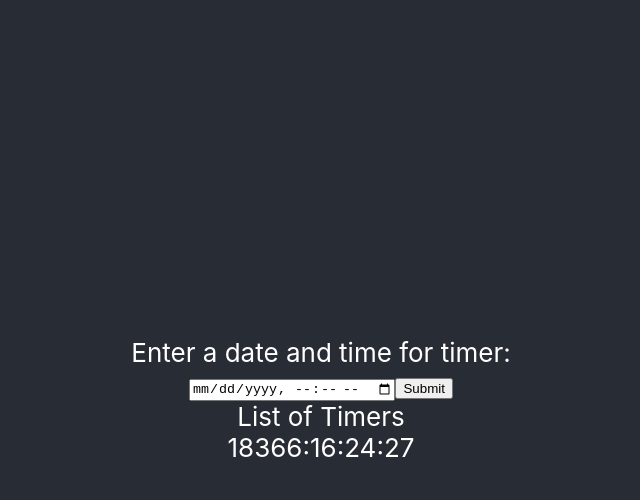
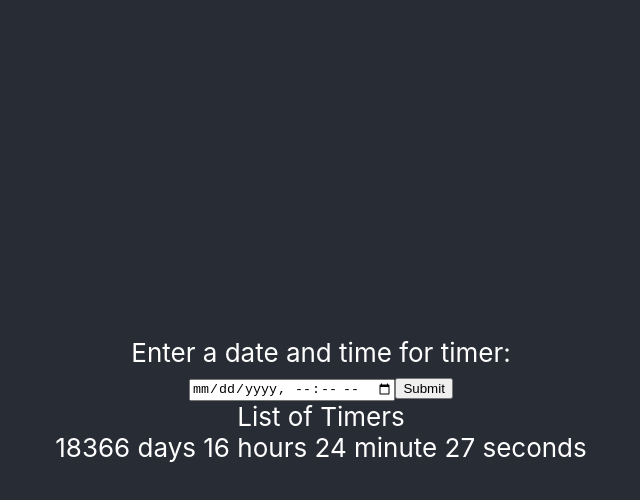
Before and after one commit to AshishTaduce/timer_react, a React (Create React App) app: page / in a window 1280 px wide. Both pictures are taken after a click on the button "Submit". Shown: the top 500 px of the page, without its empty margins (319-959 px from the left). Built offline with nearby package versions, Linux system fonts and the light colour scheme.

Commit message:
Implemented quality feedback

```diff
--- a/src/DatePicker/index.js
+++ b/src/DatePicker/index.js
@@ -15,16 +15,13 @@ class DatePicker extends Component{
     onTimerFinish(targetTime){
         let temp = this.state.timersList.slice();
         temp.splice(temp.indexOf(targetTime), 1);
-        // console.log(temp);
         this.setState( {
                 timersList: temp,
             });
+        alert(`Timer finished of target time ${targetTime}`);
     }
 
-    updateTimersList(){
-        console.log('====================================');
-        console.log('hum yaha naye hai', this.state);
-        console.log('====================================');
+    addToTimerList(){
         let temp = this.state.timersList.slice();
         temp.push(this.state.fetchedDate);
         this.setState({
@@ -34,7 +31,6 @@ class DatePicker extends Component{
     }
 
     handleDate(date){
-        console.log(date.target.value);
         this.setState({
             fetchedDate: date.target.value,
             }
@@ -48,7 +44,7 @@ class DatePicker extends Component{
                     <input type="datetime-local" id={'picker'}
                            onChange={(newDateEvent) =>
                                this.handleDate(newDateEvent)}/>
-                     <button onClick={()=> this.updateTimersList()}>Submit</button>
+                     <button onClick={()=> this.addToTimerList()}>Submit</button>
                 </div>
 
                 <div className="timers-list">
--- a/src/TimerButton/index.js
+++ b/src/TimerButton/index.js
@@ -5,17 +5,23 @@ class TimerButton extends Component {
     a = 0;
     constructor(props) {
         super(props);
+        this.state = {
+            currentTime: this.calculateCurrentTime(),
+        }
+    }
+
+    calculateCurrentTime(){
         let current = new Date();
         let oneHour = 60 * 60 * 1000;
         let oneMin = 60 * 1000;
         let oneDay = 24 * 60 * 60 * 1000;
-        console.log(this.props);
-        this.state = {
-            days: (Math.floor(Math.abs(current - this.props.targetTime) / oneDay)),
-            hours: (Math.floor(Math.abs(current - this.props.targetTime ) / oneHour)% 24),
-            minutes: (Math.floor((Math.abs(current - this.props.targetTime ) / oneMin) % 60)),
-            seconds: (Math.floor((Math.abs(current - this.props.targetTime) / 1000) % 60)),
-        }
+        let days=(Math.floor(Math.abs(current - this.props.targetTime) / oneDay));
+        let hours=(Math.floor(Math.abs(current - this.props.targetTime ) / oneHour)% 24);
+        let minutes=(Math.floor((Math.abs(current - this.props.targetTime ) / oneMin) % 60));
+        let seconds= (Math.floor((Math.abs(current - this.props.targetTime) / 1000) % 60));
+        this.setState({
+            currentTime: (`${days} days ${hours} hours ${minutes} minute ${seconds} seconds`),
+        });
     }
 
     componentDidMount() {this.a = setInterval(() => {
@@ -29,29 +35,17 @@ class TimerButton extends Component {
     timer() {
         if(Math.round((this.props.targetTime.getTime() - Date.now()) / 1000) === 1.00){
             clearInterval(this.a);
-            alert(`Timer finished of target time ${this.props.targetTime}`);
             this.props.onFinish(this.props.targetTime);
             return;
         }
-        let current = new Date();
-        let oneDay = 24 * 60 * 60 * 1000;
-        let oneHour = 60 * 60 * 1000;
-        let oneMin = 60 * 1000;
-        // console.log(this.props.time.getTime() - Date.now());
-        // console.log(Math.round((this.props.time.getTime() - Date.now()) / 1000) === 0.00);
-        this.setState({
-            days: (Math.floor(Math.abs(current - this.props.targetTime) / oneDay)),
-            hours: (Math.floor(Math.abs(current - this.props.targetTime ) / oneHour)% 24),
-            minutes: (Math.floor((Math.abs(current - this.props.targetTime ) / oneMin) % 60)),
-            seconds: (Math.floor((Math.abs(current - this.props.targetTime) / 1000) % 60)),
-        });
+        this.calculateCurrentTime();
     }
 
     render() {
         // if(Math.round((this.props.time.getTime() - Date.now()) / 1000) >= 1.00){
             return (
                 <div className='timer' key = {Math.random()}>
-                    {this.state.days}:{this.state.hours}:{this.state.minutes}:{this.state.seconds}
+                    {this.state.currentTime}
                 </div>
             );
         }
```
